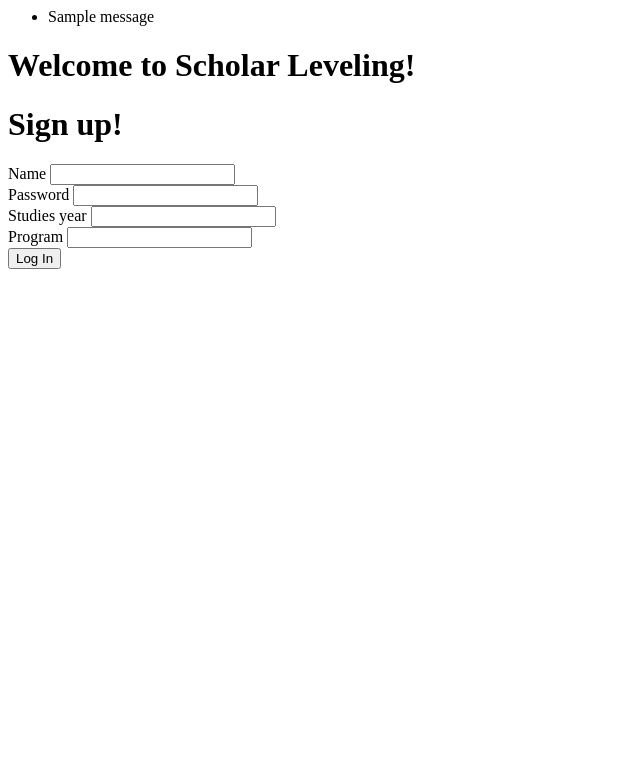
After one commit to mazobucks/jachacks2026, a Flask app: template templates/signup.html in a window 1280 px wide. The commit adds this page. Shown: the top 783 px of the page, without its empty margins (0-640 px from the left). Run offline with Flask 3, Linux system fonts and the light colour scheme; the template is opened without the code that fills it, so the values that code supplies are empty; tables that the repository leaves empty hold one stand-in row (values such as "Sample post"); one stand-in notice (Sample message) is shown.

Commit message:
working on sign up

```diff
--- a/app.py
+++ b/app.py
@@ -15,17 +15,6 @@ app = Flask(__name__)
 app.secret_key = "HELLO-ashvdasuvd"
 
 #TESTING AREA
-quest = Quest(
-            name="Study Algebra Basics",
-            theme="math",
-            study_time=2.5,
-            date="2026-05-01",
-            xp_reward=100,
-            stat_points={"intelligence": 5, "discipline": 2},
-            associated_goal=None,
-            description="Review core algebra concepts including equations and functions."
-        )
-test_quiz = Quiz(quest=quest)
 
 
 
@@ -184,6 +173,10 @@ def login():
 def logout():
     logout_user()
     return redirect(url_for("home"))
+
+@app.route("/signup")
+def signup():
+    return render_template("")
 
 @app.route('/goals')
 def goals():
--- a/templates/login.html
+++ b/templates/login.html
@@ -22,12 +22,12 @@
     {% endif %}
     {% endwith %}
     <main>
-        <h1>Welcome to Scholar Leveling!</h1>
+        <h1>Welcome Back!</h1>
         <div class="login-screen">
             <div class="login-page">
                 <h1>Login</h1>
 
-                <form class="login-form" action="{{ url_for('login') }}" method="post">
+                <form class="login-form">
                     <div>
                         <label for="name">Name</label>
                         <input type="text" id="name" name="name" required>
--- /dev/null
+++ b/templates/signup.html
@@ -0,0 +1,56 @@
+<head>
+    <!DOCTYPE html>
+    <html lang="en">
+
+    <head>
+        <meta charset="UTF-8">
+        <meta name="viewport" content="width=device-width, initial-scale=1.0">
+        <title>Sign up Page</title>
+    </head>
+
+<body>
+    {% with messages = get_flashed_messages() %}
+    {% if messages %}
+    <div class="flash-messages">
+        <ul>
+            {% for message in messages %}
+            <li>{{ message }}</li>
+            {% endfor %}
+        </ul>
+    </div>
+    {% endif %}
+    {% endwith %}
+
+    <main>
+        <h1>Welcome to Scholar Leveling!</h1>
+        <div class="signup-page">
+            <h1>Sign up!</h1>
+
+            <form class="sign-form">
+                <div>
+                    <label for="name">Name</label>
+                    <input type="text" id="name" name="name" required>
+                </div>
+
+                <div>
+                    <label for="password">Password</label>
+                    <input type="password" id="password" name="password" required>
+                </div>
+
+                <div>
+                    <label for="grade">Studies year</label>
+                    <input type="text" id="grade" name="grade" required>
+                </div>
+
+                <div>
+                    <label for="program">Program</label>
+                    <input type="text" id="program" name="program" required>
+                </div>
+
+                <button type="submit">Log In</button>
+            </form>
+        </div>
+    </main>
+</body>
+
+</html>
```
Also changed, not shown: Quiz.py (+11 -2 lines).
